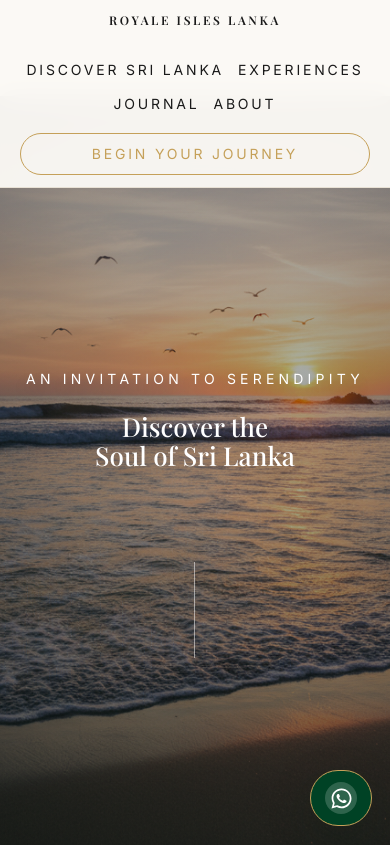
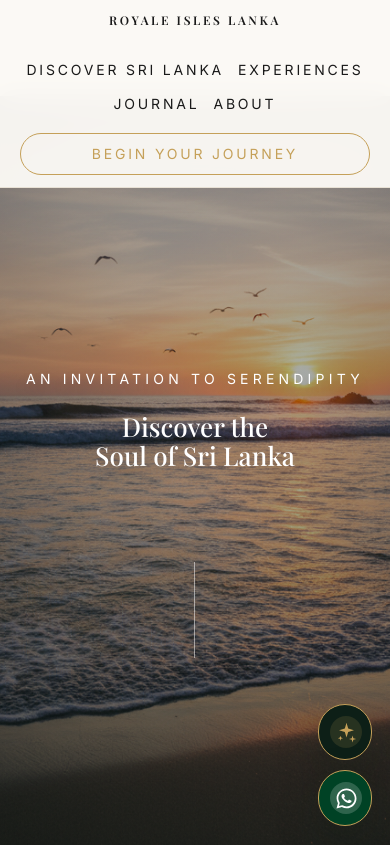
Before and after one commit to teameunoiasolutions/ril-homepage-rebuild, a React (Vite) app: page / in a window 390 px wide. Shown: the top 845 px of the page. Built offline with nearby package versions, Linux system fonts and the light colour scheme; a web font is replaced by a local one.

Commit message:
AI chat button redesign

```diff
--- a/src/components/FloatingWhatsAppButton/FloatingWhatsAppButton.css
+++ b/src/components/FloatingWhatsAppButton/FloatingWhatsAppButton.css
@@ -1,13 +1,24 @@
-.floating-whatsapp-button {
+.floating-action-group {
   position: fixed;
   right: 28px;
   bottom: 28px;
   z-index: 1100;
+  display: flex;
+  flex-direction: column;
+  align-items: flex-end;
+  gap: 12px;
+}
+
+.floating-action-button {
   display: inline-flex;
   align-items: center;
-  gap: 10px;
+  justify-content: flex-start;
+  gap: 0;
+  width: 58px;
   min-height: 56px;
-  padding: 12px 18px 12px 14px;
+  max-width: 58px;
+  overflow: hidden;
+  padding: 12px;
   border: 1px solid var(--color-accent);
   border-radius: 999px;
   background: var(--color-primary);
@@ -20,24 +31,48 @@
   text-decoration: none;
   text-transform: uppercase;
   transition:
+    width 220ms ease,
+    max-width 220ms ease,
+    gap 220ms ease,
+    padding 220ms ease,
     transform 180ms ease,
     box-shadow 180ms ease,
     background-color 180ms ease;
 }
 
-.floating-whatsapp-button:hover,
-.floating-whatsapp-button:focus-visible {
+.floating-action-button--whatsapp {
+  background: var(--color-primary);
+  color: var(--color-text-inverse);
+}
+
+.floating-action-button--concierge {
+  background: var(--color-surface-atmospheric);
+  color: var(--color-accent);
+}
+
+.floating-action-button:hover,
+.floating-action-button:focus-visible {
+  width: auto;
+  max-width: 220px;
+  gap: 10px;
+  padding: 12px 18px 12px 14px;
   background: var(--color-primary-hover);
   box-shadow: 0 22px 54px var(--shadow-forest-strong);
-  transform: translateY(-2px);
+  transform: translateX(-2px);
 }
 
-.floating-whatsapp-button:focus-visible {
+.floating-action-button--concierge:hover,
+.floating-action-button--concierge:focus-visible {
+  background: #102a1f;
+}
+
+.floating-action-button:focus-visible {
   outline: 3px solid var(--focus-ring-accent);
   outline-offset: 4px;
 }
 
-.floating-whatsapp-button__icon {
+.floating-action-button__icon {
+  flex: 0 0 auto;
   display: grid;
   width: 32px;
   height: 32px;
@@ -46,26 +81,49 @@
   background: var(--color-icon-surface-on-dark);
 }
 
-.floating-whatsapp-button__icon svg {
+.floating-action-button--concierge .floating-action-button__icon {
+  background: rgba(197, 160, 89, 0.14);
+}
+
+.floating-action-button__icon svg {
   width: 25px;
   height: 25px;
   fill: currentColor;
 }
 
+.floating-action-button__text {
+  max-width: 0;
+  opacity: 0;
+  overflow: hidden;
+  white-space: nowrap;
+  transition:
+    max-width 220ms ease,
+    opacity 160ms ease;
+}
+
+.floating-action-button:hover .floating-action-button__text,
+.floating-action-button:focus-visible .floating-action-button__text {
+  max-width: 150px;
+  opacity: 1;
+}
+
 @media (max-width: 680px) {
-  .floating-whatsapp-button {
+  .floating-action-group {
     right: 18px;
     bottom: 18px;
+    gap: 10px;
+  }
+
+  .floating-action-button {
+    width: 54px;
+    max-width: 54px;
     min-height: 54px;
+    padding: 11px;
+  }
+
+  .floating-action-button:hover,
+  .floating-action-button:focus-visible {
+    max-width: 210px;
     padding: 11px 14px;
   }
-
-  .floating-whatsapp-button__text {
-    position: absolute;
-    width: 1px;
-    height: 1px;
-    overflow: hidden;
-    clip: rect(0 0 0 0);
-    white-space: nowrap;
-  }
 }
--- a/src/components/FloatingWhatsAppButton/FloatingWhatsAppButton.tsx
+++ b/src/components/FloatingWhatsAppButton/FloatingWhatsAppButton.tsx
@@ -16,19 +16,36 @@ function getWhatsAppHref() {
 
 export function FloatingWhatsAppButton() {
   return (
+    <div className="floating-action-group" aria-label="Quick contact actions">
       <a
-      className="floating-whatsapp-button"
+        className="floating-action-button floating-action-button--concierge"
+        href="/concierge"
+        target="_blank"
+        rel="noreferrer"
+        aria-label="Open AI Concierge in a new tab"
+      >
+        <span className="floating-action-button__icon" aria-hidden="true">
+          <svg viewBox="0 0 32 32" focusable="false">
+            <path d="M16 3.5 18.14 11 25.5 13.14 18.14 15.28 16 22.5 13.86 15.28 6.5 13.14 13.86 11 16 3.5Zm7.75 16.25.98 3.52 3.52.98-3.52.98-.98 3.52-.98-3.52-3.52-.98 3.52-.98.98-3.52ZM8.25 20l.76 2.49 2.49.76-2.49.76-.76 2.49-.76-2.49L5 23.25l2.49-.76L8.25 20Z" />
+          </svg>
+        </span>
+        <span className="floating-action-button__text">AI Concierge</span>
+      </a>
+
+      <a
+        className="floating-action-button floating-action-button--whatsapp"
         href={getWhatsAppHref()}
         target="_blank"
         rel="noreferrer"
         aria-label="Chat with Royale Isles Lanka on WhatsApp"
       >
-      <span className="floating-whatsapp-button__icon" aria-hidden="true">
+        <span className="floating-action-button__icon" aria-hidden="true">
           <svg viewBox="0 0 32 32" focusable="false">
             <path d="M16.04 3.2c-7.02 0-12.72 5.64-12.72 12.6 0 2.23.6 4.42 1.74 6.34L3.2 28.8l6.86-1.79a12.82 12.82 0 0 0 5.98 1.5c7.02 0 12.72-5.65 12.72-12.6S23.06 3.2 16.04 3.2Zm0 22.98c-1.88 0-3.72-.5-5.33-1.45l-.38-.22-4.07 1.06 1.08-3.92-.25-.4a10.2 10.2 0 0 1-1.57-5.44c0-5.67 4.72-10.28 10.52-10.28s10.52 4.61 10.52 10.28-4.72 10.37-10.52 10.37Zm5.78-7.72c-.31-.16-1.86-.91-2.15-1.01-.29-.11-.5-.16-.71.16-.21.31-.82 1.01-1 1.22-.18.21-.37.23-.68.08-.31-.16-1.33-.49-2.53-1.55-.94-.83-1.57-1.85-1.75-2.16-.18-.31-.02-.48.14-.64.14-.14.31-.36.47-.54.16-.18.21-.31.31-.52.1-.21.05-.39-.03-.54-.08-.16-.71-1.7-.97-2.33-.26-.61-.52-.53-.71-.54h-.61c-.21 0-.55.08-.84.39-.29.31-1.1 1.06-1.1 2.59s1.13 3.01 1.28 3.22c.16.21 2.22 3.36 5.38 4.71.75.32 1.34.52 1.8.66.76.24 1.45.21 2 .13.61-.09 1.86-.75 2.12-1.48.26-.73.26-1.36.18-1.49-.08-.13-.29-.21-.6-.36Z" />
           </svg>
         </span>
-      <span className="floating-whatsapp-button__text">WhatsApp</span>
+        <span className="floating-action-button__text">WhatsApp</span>
       </a>
+    </div>
   )
 }
```
Lines whose indentation alone changed are shown as unchanged.
